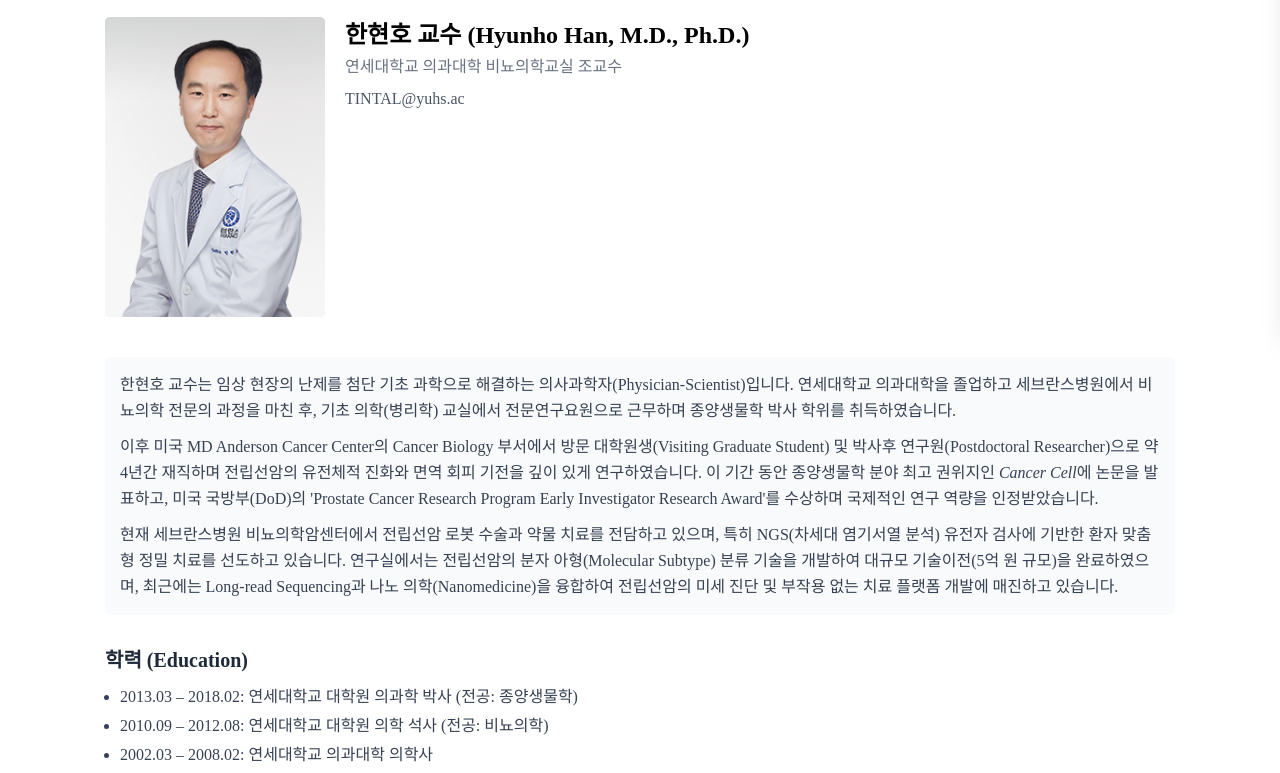
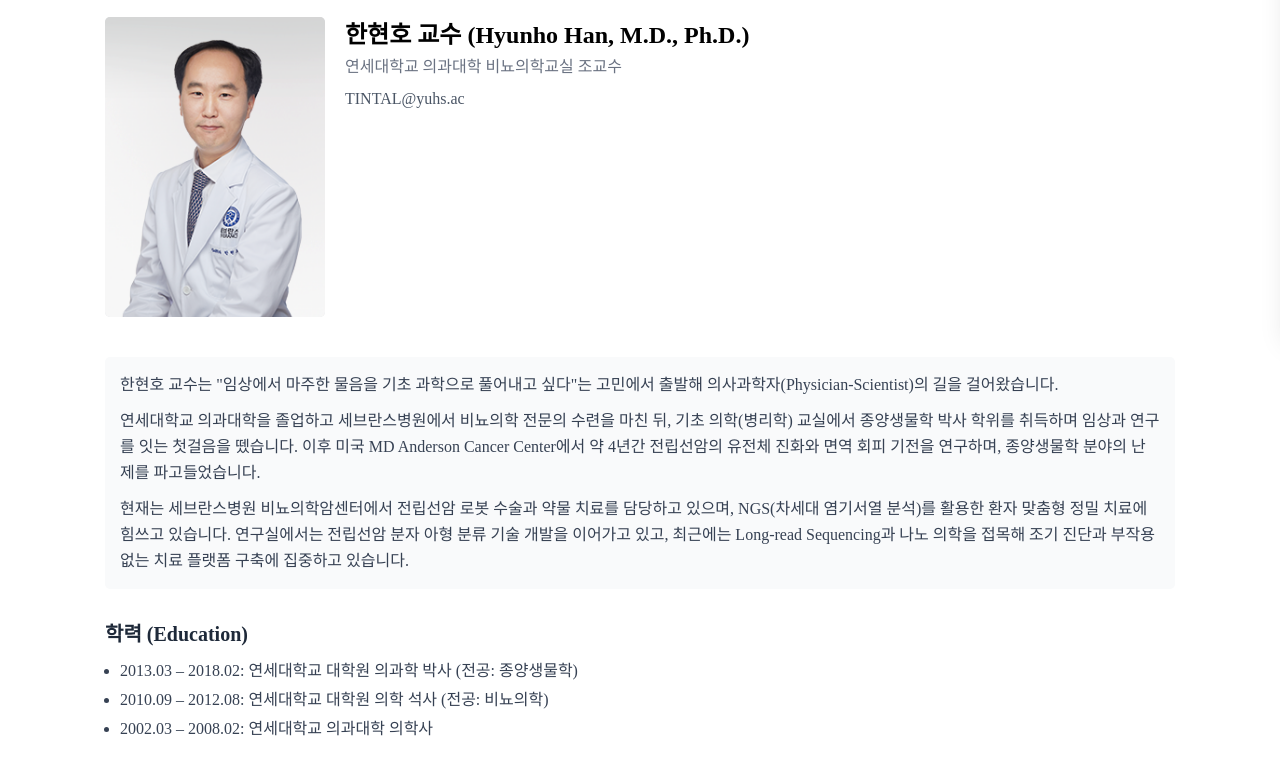
Before and after one commit to sidedev2/hanlab, a Next.js app: page /members in a window 1280 px wide. Shown: the part 471-1244 px from the top of the page. Built offline with nearby package versions, Linux system fonts and the light colour scheme.

Commit message:
fix: 교수님 소개 내용 변경

```diff
--- a/app/(home)/page.tsx
+++ b/app/(home)/page.tsx
@@ -21,7 +21,7 @@ const Page = () => {
           >
             <span className='text-main-white'>Welcome to</span>
             <span className='text-blue-2fe'>Han Lab</span>
-            <span className='text-main-white text-[1.8rem] font-light lg:text-[2.8rem]'>
+            <span className='text-main-white text-[1.8rem] font-light lg:text-[3.6rem]'>
               연세 비뇨기암 정밀의학 연구실
             </span>
             <ResearchButton className='mt-[5rem]' />
--- a/app/members/page.tsx
+++ b/app/members/page.tsx
@@ -54,31 +54,13 @@ const Page = () => {
               {/* 소개문 */}
               <div className='rounded-lg bg-gray-50 p-6'>
                 <p className='text-[1.4rem] leading-relaxed text-gray-700 lg:text-[1.6rem]'>
-                  한현호 교수는 임상 현장의 난제를 첨단 기초 과학으로 해결하는
-                  의사과학자(Physician-Scientist)입니다. 연세대학교 의과대학을
-                  졸업하고 세브란스병원에서 비뇨의학 전문의 과정을 마친 후, 기초
-                  의학(병리학) 교실에서 전문연구요원으로 근무하며 종양생물학 박사
-                  학위를 취득하였습니다.
+                  한현호 교수는 &quot;임상에서 마주한 물음을 기초 과학으로 풀어내고 싶다&quot;는 고민에서 출발해 의사과학자(Physician-Scientist)의 길을 걸어왔습니다.
                 </p>
                 <p className='mt-4 text-[1.4rem] leading-relaxed text-gray-700 lg:text-[1.6rem]'>
-                  이후 미국 MD Anderson Cancer Center의 Cancer Biology 부서에서
-                  방문 대학원생(Visiting Graduate Student) 및 박사후
-                  연구원(Postdoctoral Researcher)으로 약 4년간 재직하며 전립선암의
-                  유전체적 진화와 면역 회피 기전을 깊이 있게 연구하였습니다. 이
-                  기간 동안 종양생물학 분야 최고 권위지인 <em>Cancer Cell</em>에
-                  논문을 발표하고, 미국 국방부(DoD)의 &apos;Prostate Cancer Research
-                  Program Early Investigator Research Award&apos;를 수상하며 국제적인
-                  연구 역량을 인정받았습니다.
+                  연세대학교 의과대학을 졸업하고 세브란스병원에서 비뇨의학 전문의 수련을 마친 뒤, 기초 의학(병리학) 교실에서 종양생물학 박사 학위를 취득하며 임상과 연구를 잇는 첫걸음을 뗐습니다. 이후 미국 MD Anderson Cancer Center에서 약 4년간 전립선암의 유전체 진화와 면역 회피 기전을 연구하며, 종양생물학 분야의 난제를 파고들었습니다.
                 </p>
                 <p className='mt-4 text-[1.4rem] leading-relaxed text-gray-700 lg:text-[1.6rem]'>
-                  현재 세브란스병원 비뇨의학암센터에서 전립선암 로봇 수술과 약물
-                  치료를 전담하고 있으며, 특히 NGS(차세대 염기서열 분석) 유전자
-                  검사에 기반한 환자 맞춤형 정밀 치료를 선도하고 있습니다.
-                  연구실에서는 전립선암의 분자 아형(Molecular Subtype) 분류 기술을
-                  개발하여 대규모 기술이전(5억 원 규모)을 완료하였으며, 최근에는
-                  Long-read Sequencing과 나노 의학(Nanomedicine)을 융합하여
-                  전립선암의 미세 진단 및 부작용 없는 치료 플랫폼 개발에 매진하고
-                  있습니다.
+                  현재는 세브란스병원 비뇨의학암센터에서 전립선암 로봇 수술과 약물 치료를 담당하고 있으며, NGS(차세대 염기서열 분석)를 활용한 환자 맞춤형 정밀 치료에 힘쓰고 있습니다. 연구실에서는 전립선암 분자 아형 분류 기술 개발을 이어가고 있고, 최근에는 Long-read Sequencing과 나노 의학을 접목해 조기 진단과 부작용 없는 치료 플랫폼 구축에 집중하고 있습니다.
                 </p>
               </div>
 
```
